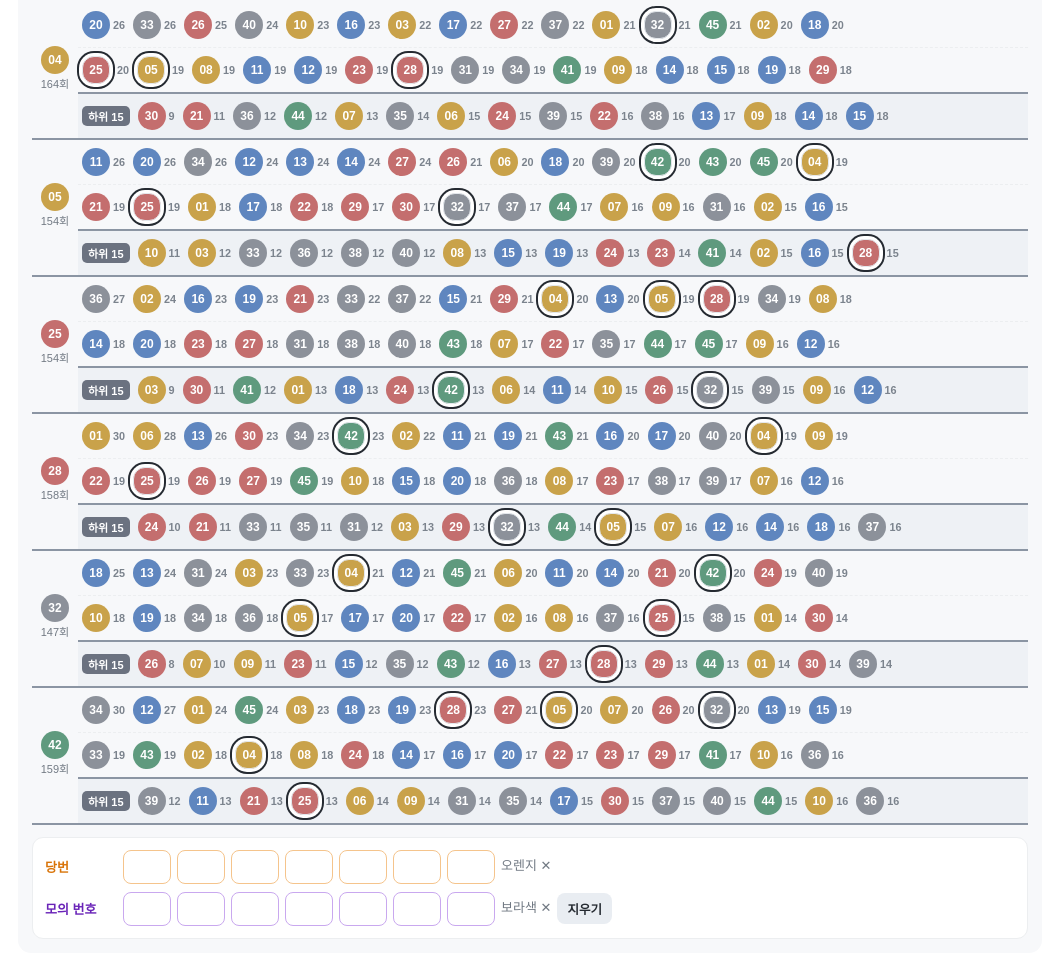
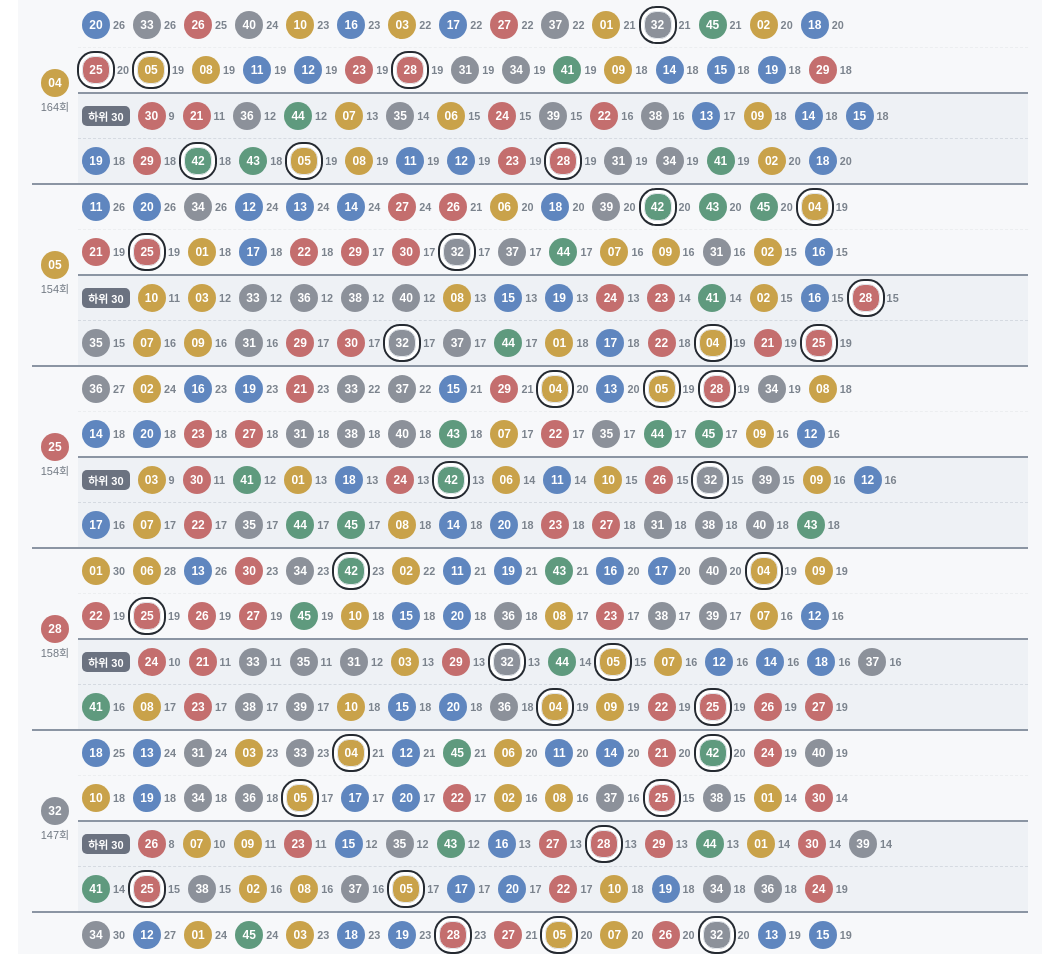
Before and after one commit to trafoyrots/numbers, a plain HTML site: page compat.html in a window 1280 px wide. Shown: the part 5933-6887 px from the top of the page, without its empty margins (110-1169 px from the left). Drawn offline with Linux system fonts and the light colour scheme.

Commit message:
Add files via upload

```diff
--- a/compat.html
+++ b/compat.html
@@ -121,11 +121,12 @@ label{font-size:13px;color:#4a5058;font-weight:700;display:inline-flex;align-ite
 .mate-table td{padding:6px 4px;border-bottom:1px solid #eceef0;vertical-align:middle}
 .mate-table td.mn{width:46px;text-align:center}
 .mate-table tr.mate-a td:not(.mn){border-bottom:1px dashed #eceef0}
-/* 하위 15 줄: 위에 굵은 선 + 회색 바탕으로 상위 30과 뚜렷하게 구분 */
+/* 하위 30 줄(2줄): 위에 굵은 선 + 회색 바탕으로 상위 30과 뚜렷하게 구분 */
 .mate-table tr.mate-b td:not(.mn){border-bottom:2px solid #8b95a3}
-.mate-table tr.mate-c td:not(.mn){background:#eef1f5}
-/* 번호와 번호 사이(하위 15 아래)도 같은 굵은 선으로: 하위 15 줄이 위·아래 모두 선으로 갈림 */
-.mate-table tr.mate-c td,.mate-table td.mn{border-bottom:2px solid #8b95a3}
+.mate-table tr.mate-c td:not(.mn),.mate-table tr.mate-d td:not(.mn){background:#eef1f5}
+.mate-table tr.mate-c td:not(.mn){border-bottom:1px dashed #d5dae1}
+/* 번호와 번호 사이(하위 30 아래)도 같은 굵은 선으로: 하위 30 줄이 위·아래 모두 선으로 갈림 */
+.mate-table tr.mate-d td,.mate-table td.mn{border-bottom:2px solid #8b95a3}
 .mate-tag{display:inline-block;font-size:11px;font-weight:800;color:#fff;background:#6b7280;border-radius:5px;padding:2px 6px;margin-right:8px;vertical-align:middle}
 .mate-table td.mn .note{display:block;font-size:11px;margin-top:2px;white-space:nowrap}
 .mate-table .ball{width:28px;height:28px;font-size:12px}
@@ -161,7 +162,7 @@ label{font-size:13px;color:#4a5058;font-weight:700;display:inline-flex;align-ite
   #matesPrint .mate-table td .note{font-size:11px}
   /* 인쇄: 15개를 줄 너비에 고르게 나눠 오른쪽 빈자리 없이 */
   #matesPrint .mate-row{display:grid;grid-template-columns:repeat(15,1fr);align-items:center}
-  #matesPrint .mate-tag{display:none}   /* 하위 15 줄은 바탕색으로만 구분 (꼬리표가 칸을 차지하지 않게) */
+  #matesPrint .mate-tag{display:none}   /* 하위 30 줄은 바탕색으로만 구분 (꼬리표가 칸을 차지하지 않게) */
   #matesPrint .mate-table .ball{width:27px;height:27px;font-size:11.5px}
   #matesPrint .mate{gap:1px;margin:1px 0}
   #matesPrint .mate small{font-size:10px}
@@ -292,7 +293,7 @@ label{font-size:13px;color:#4a5058;font-weight:700;display:inline-flex;align-ite
         <div id="pickMates"></div>
       </div>
       <div class="stat-box" style="margin-top:14px">
-        <h3>📚 최신 회차 번호의 역대 궁합수 <small class="note">(1회부터 전체 회차, 본번호 기준 · 상위 30개 · 하위 15개)</small></h3>
+        <h3>📚 최신 회차 번호의 역대 궁합수 <small class="note">(1회부터 전체 회차, 본번호 기준 · 상위 30개 · 하위 30개)</small></h3>
         <div id="baseMates"></div>
         <div class="mark-rows" id="markRows">
           <div class="mark-row w"><b>당번</b><input class="meta-input" type="text" inputmode="numeric" autocomplete="off" data-k="w" data-i="0"><input class="meta-input" type="text" inputmode="numeric" autocomplete="off" data-k="w" data-i="1"><input class="meta-input" type="text" inputmode="numeric" autocomplete="off" data-k="w" data-i="2"><input class="meta-input" type="text" inputmode="numeric" autocomplete="off" data-k="w" data-i="3"><input class="meta-input" type="text" inputmode="numeric" autocomplete="off" data-k="w" data-i="4"><input class="meta-input" type="text" inputmode="numeric" autocomplete="off" data-k="w" data-i="5"><input class="meta-input" type="text" inputmode="numeric" autocomplete="off" data-k="w" data-i="6"><span class="note">오렌지 ✕</span></div>
@@ -745,16 +746,17 @@ function renderBaseMates(){
     const all = c.map((v, i) => [i, v]).slice(1).filter(a => a[0] !== n);
     return {n, seen,
       top: all.filter(a => a[1]).sort((a, b) => b[1] - a[1] || a[0] - b[0]).slice(0, 30),
-      // 하위 15개: 함께 나온 횟수가 가장 적은 수부터 (0회 포함, 같으면 작은 번호부터)
-      low: all.slice().sort((a, b) => a[1] - b[1] || a[0] - b[0]).slice(0, 15)};
+      // 하위 30개: 함께 나온 횟수가 가장 적은 수부터 (0회 포함, 같으면 작은 번호부터)
+      low: all.slice().sort((a, b) => a[1] - b[1] || a[0] - b[0]).slice(0, 30)};
   });
   const mates = list => list.map(([m, v]) =>
     `<span class="mate">${ball(m, (base.m.includes(m) ? 'hit' : '') + markCls(m))}<small>${v}</small></span>`).join('');
-  // 번호마다 1~15위 줄, 16~30위 줄, 그 아래 하위 15개 줄
+  // 번호마다 1~15위 줄, 16~30위 줄, 그 아래 하위 30개 2줄
   $('baseMates').innerHTML = `<table class="mate-table">${rows.map(r =>
-    `<tbody><tr class="mate-a"><td class="mn" rowspan="3">${ball(r.n)}<span class="note">${r.seen}회</span></td><td><div class="mate-row">${mates(r.top.slice(0, 15))}</div></td></tr>
+    `<tbody><tr class="mate-a"><td class="mn" rowspan="4">${ball(r.n)}<span class="note">${r.seen}회</span></td><td><div class="mate-row">${mates(r.top.slice(0, 15))}</div></td></tr>
      <tr class="mate-b"><td><div class="mate-row">${mates(r.top.slice(15, 30))}</div></td></tr>
-     <tr class="mate-c"><td><div class="mate-row"><span class="mate-tag">하위 15</span>${mates(r.low)}</div></td></tr></tbody>`).join('')}</table>`;
+     <tr class="mate-c"><td><div class="mate-row"><span class="mate-tag">하위 30</span>${mates(r.low.slice(0, 15))}</div></td></tr>
+     <tr class="mate-d"><td><div class="mate-row">${mates(r.low.slice(15, 30))}</div></td></tr></tbody>`).join('')}</table>`;
 }
 // 당번(오렌지 ✕) · 모의 번호(보라색 ✕): 각각 7칸, 위 역대 궁합수에 표시
 const MARK_KEY = 'lottoCompatMarks';
@@ -847,7 +849,7 @@ function printMates(){
         <div><h3>🤝 함께 자주 나온 두 수</h3><div class="pair-list">${html('pairList')}</div></div>
       </div></div>
     <div class="pm-sec keep"><h3>🎯 고른 번호의 궁합수</h3>${html('pickMates')}</div>
-    <div class="pm-sec keep"><h3>📚 최신 회차 번호의 역대 궁합수 <small class="note">(1회~${base.r}회 본번호 기준 · 상위 30개 · 하위 15개)</small></h3>
+    <div class="pm-sec keep"><h3>📚 최신 회차 번호의 역대 궁합수 <small class="note">(1회~${base.r}회 본번호 기준 · 상위 30개 · 하위 30개)</small></h3>
       ${html('baseMates')}${legend('당번 (오렌지 ✕)', markSet('w'))}${legend('모의 번호 (보라색 ✕)', markSet('m'))}</div>
     <div class="pm-sec"><h3>⑤ 해당 회차가 ${ui.cn}개뿐인 조합의 다음 회차</h3>
       <div class="chips">${html('rareChips')}</div>
```
